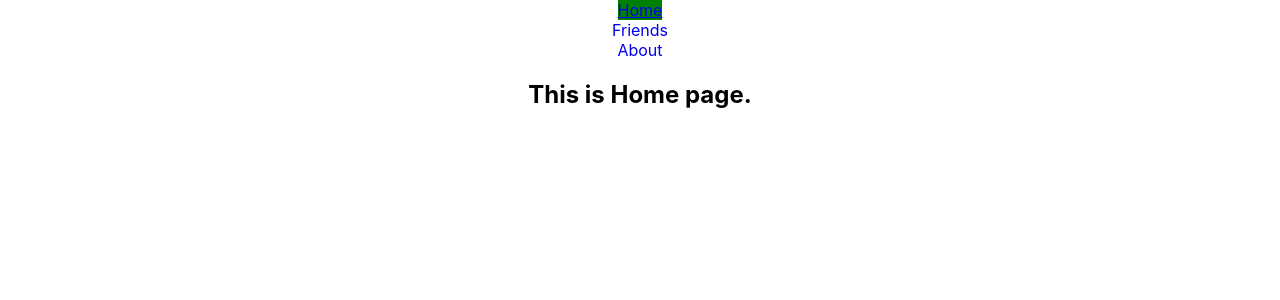
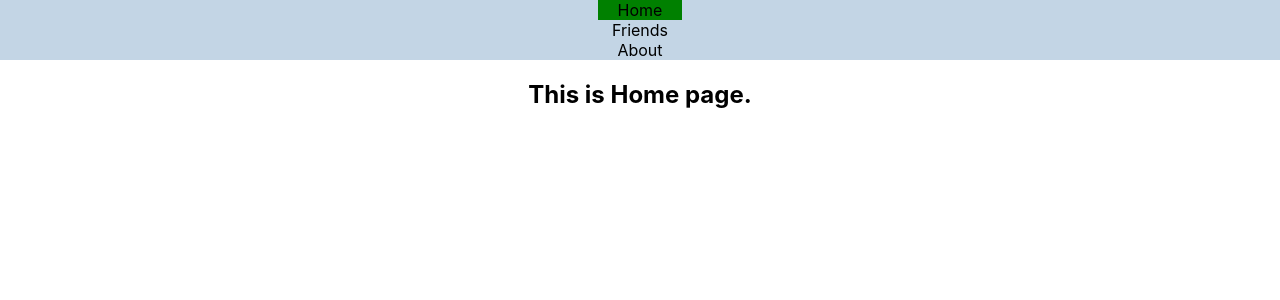
Before and after one commit to 665-stack/reactjs2, a React (Create React App) app in the folder react-router/: page / in a window 1280 px wide. Shown: the top 300 px of the page. Built offline with nearby package versions, Linux system fonts and the light colour scheme.

Commit message:
add little style on display active route

```diff
--- a/react-router/src/Components/CustomLink/CustomLink.js
+++ b/react-router/src/Components/CustomLink/CustomLink.js
@@ -7,7 +7,7 @@ const CustomLink = ({ children, to, ...props }) => {
 
     return (
         <div>
-            <Link style={{ backgroundColor: match ? 'green' : 'white', textDecoration: match ? "underline" : "none" }} to={to} {...props} >{children}</Link>
+            <Link style={{ backgroundColor: match ? 'green' : 'transparent' }} to={to} {...props} >{children}</Link>
 
         </div >
     );
--- /dev/null
+++ b/react-router/src/Components/Header/Header.css
@@ -0,0 +1,17 @@
+.header {
+    text-align: center;
+    /* margin: 20px; */
+    box-sizing: border-box;
+    background-color: rgb(195, 213, 229);
+}
+
+.navlink {}
+
+.navlinks .navlink {
+    display: inline;
+    color: black;
+    padding: 0px 20px;
+    background-color: rgb(230, 238, 245);
+    text-decoration: none;
+
+}
--- a/react-router/src/Components/Header/Header.js
+++ b/react-router/src/Components/Header/Header.js
@@ -1,15 +1,17 @@
 import React from 'react';
-import { Link } from "react-router-dom";
+
 import CustomLink from '../CustomLink/CustomLink';
-
+import './Header.css'
 const Header = () => {
     return (
-        <div>
-            <nav>
+        <div className='header'>
+            <nav className='navlinks'>
 
-                <CustomLink to="/">Home</CustomLink>
-                <CustomLink to='/friends'>Friends</ CustomLink>
-                <CustomLink to="/about">About</CustomLink>
+                {/*akane <Link> tag use kore navbar make korar kotha. but custom akta tag CustomLink diye kora hoice karon . jei active navbar er jonno */}
+
+                <CustomLink className='navlink' to="/">Home</CustomLink>
+                <CustomLink className='navlink' to='/friends'>Friends</ CustomLink>
+                <CustomLink className='navlink' to="/about">About</CustomLink>
 
 
             </nav>
```
